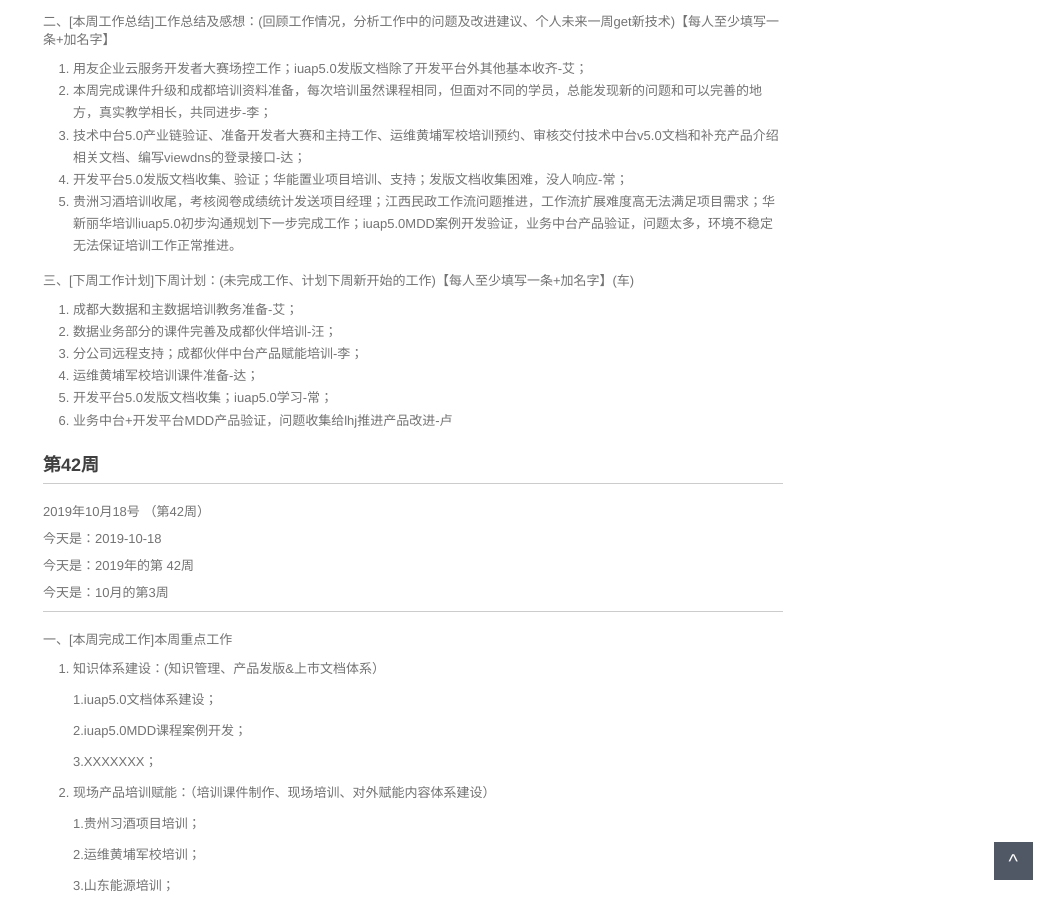
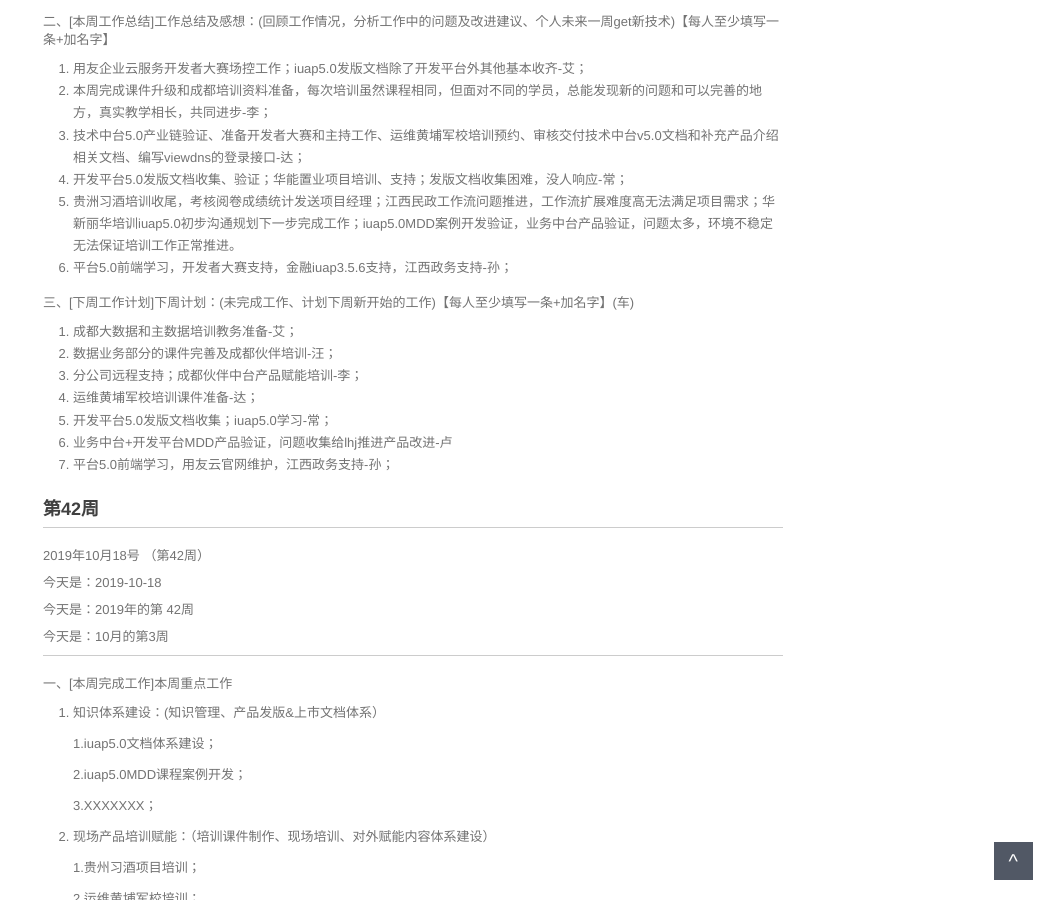
Before and after one commit to walllFlower/blog, a Jekyll site: the page built from _posts/2018-07-17-day_report_cxz.md, in a window 1280 px wide and 900 px high, scrolled down 1244 px. Shown: the whole window, without its empty margins (227-1280 px from the left). Built offline with Jekyll 4.4.1, drawn with Linux system fonts in a browser that asks for light colours; comment, search, counter and statistics services are not loaded.

Commit message:
Update 2018-07-17-day_report_cxz.md

```diff
--- a/_posts/2018-07-17-day_report_cxz.md
+++ b/_posts/2018-07-17-day_report_cxz.md
@@ -78,6 +78,7 @@ categories: 技术运营工作周报
 3. 技术中台5.0产业链验证、准备开发者大赛和主持工作、运维黄埔军校培训预约、审核交付技术中台v5.0文档和补充产品介绍相关文档、编写viewdns的登录接口-达；
 4. 开发平台5.0发版文档收集、验证；华能置业项目培训、支持；发版文档收集困难，没人响应-常；
 5. 贵洲习酒培训收尾，考核阅卷成绩统计发送项目经理；江西民政工作流问题推进，工作流扩展难度高无法满足项目需求；华新丽华培训iuap5.0初步沟通规划下一步完成工作；iuap5.0MDD案例开发验证，业务中台产品验证，问题太多，环境不稳定无法保证培训工作正常推进。
+6. 平台5.0前端学习，开发者大赛支持，金融iuap3.5.6支持，江西政务支持-孙；
 
 三、[下周工作计划]下周计划：(未完成工作、计划下周新开始的工作)【每人至少填写一条+加名字】(车)
 
@@ -87,7 +88,7 @@ categories: 技术运营工作周报
 4. 运维黄埔军校培训课件准备-达；
 5. 开发平台5.0发版文档收集；iuap5.0学习-常；
 6. 业务中台+开发平台MDD产品验证，问题收集给lhj推进产品改进-卢
-
+7. 平台5.0前端学习，用友云官网维护，江西政务支持-孙；
 
 ###  第42周
 
```
